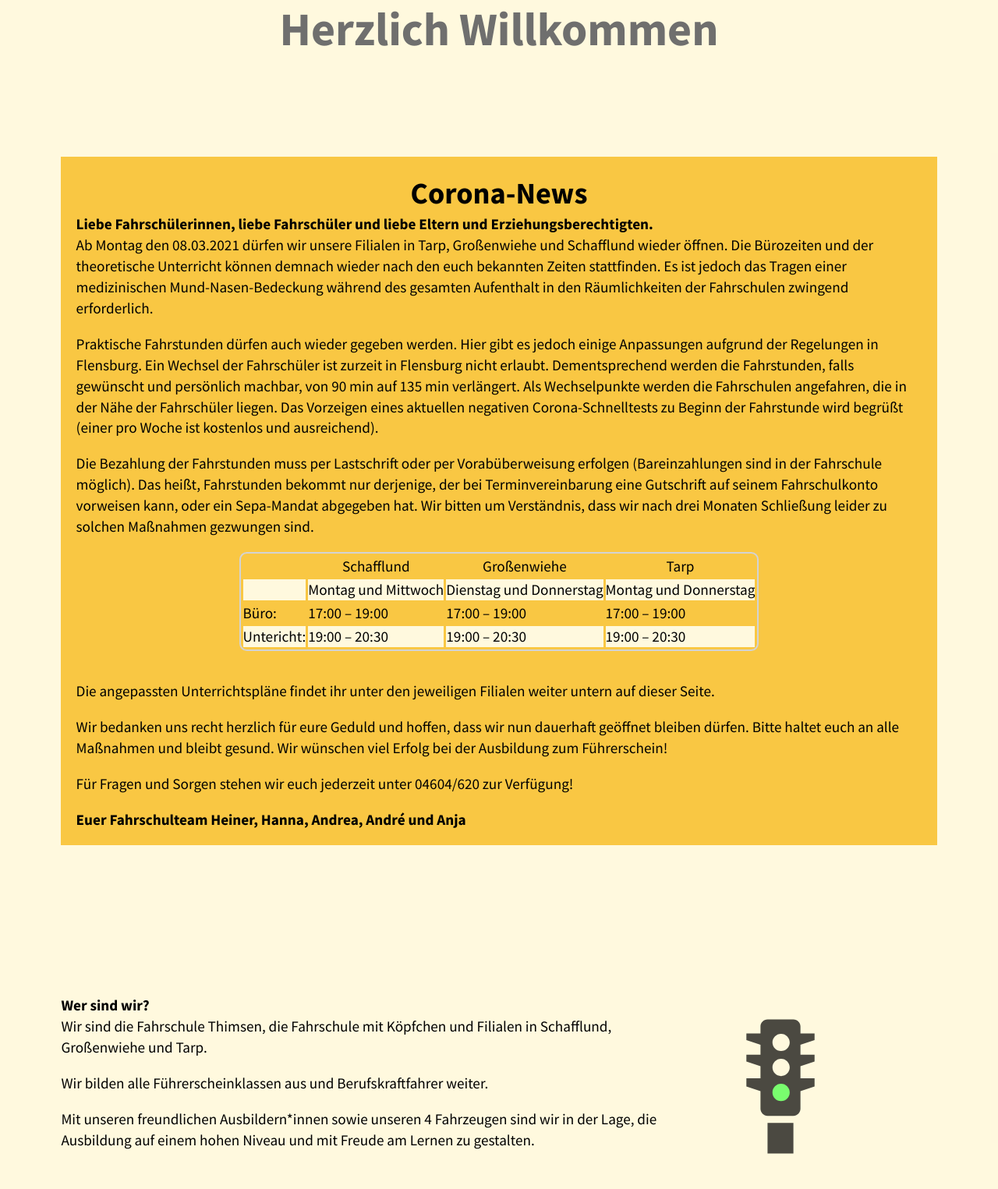
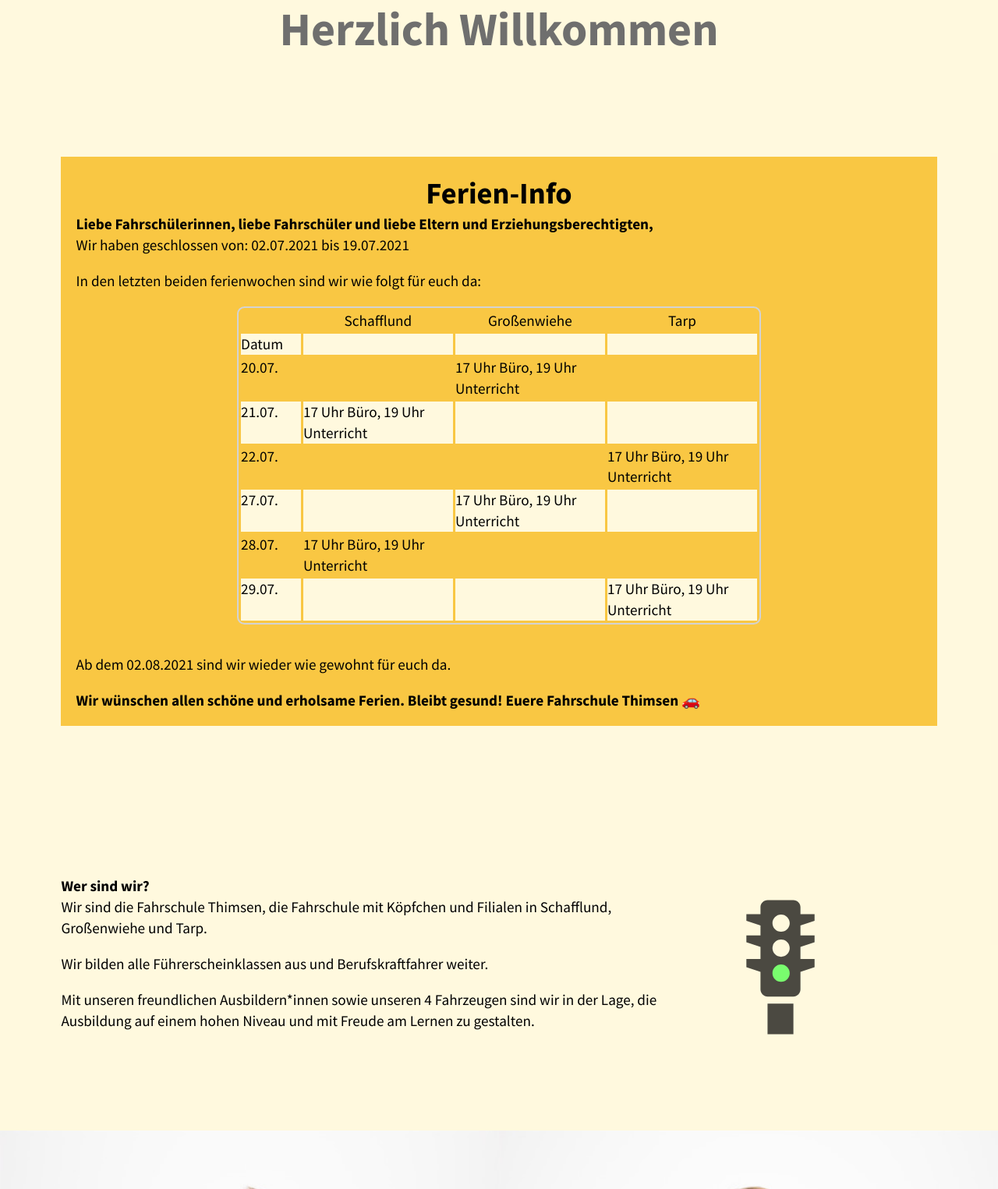
Before and after one commit to spralexx/Fahrschule-thimsen.de, a PHP site: page /index.html in a window 1280 px wide. Shown: the part 313-1838 px from the top of the page at 78% size. Run offline with PHP 8.4, Linux system fonts and the light colour scheme.

Commit message:
goodby windows

```diff
--- a/assets/stylesheets/style.css
+++ b/assets/stylesheets/style.css
@@ -145,7 +145,6 @@ p:last-child {
 .browse-happy,
 noscript {
     background-color: #ffb400;
-* white */
     width: 100%;
     padding: 2em;
     display: block;
@@ -589,15 +588,15 @@ html.sticky .logo a {
     }
 }
 
-/*  coronaInfo section
+/*  infoContainer section
     ========================================================================== */
-.coronaInfo_main{
+.infoContainer_main{
     background-color: #f9c743;
     padding:1em;
 
 
 }
-.coronaInfo_main table {
+.infoContainer_main table {
     border: 0.15em solid lightgrey;
     border-radius: 0.5em;
     border-spacing: 0.2em;
@@ -608,19 +607,25 @@ html.sticky .logo a {
     margin-bottom: 2em;
 }
 
-.coronaInfo_main h1{
+.infoContainer_main h1{
     font-size: 2em;
     text-align: center;
 }
 
-.coronaInfo_main table tbody tr:nth-child(even) {
+.infoContainer_main table tbody tr:nth-child(even) {
     background: #fff9de
   }
 
-  .coronaInfo_main table tbody tr:nth-child(odd) {
+.infoContainer_main table tbody tr:nth-child(odd) {
     background: #f9c743
   }
+.infoContainerTableCol1, .infoContainerTableCol2, .infoContainerTableCol3, .infoContainerTableCol4 {
+width: 10em;
+}
 
+.infoContainerTableCol1 {
+width: 4em;
+}
 
 
 
--- a/index.html
+++ b/index.html
@@ -50,37 +50,24 @@
 </header>
 </figure>            </section>
             <section class="section-standard">
-                <div class="coronaInfo_main">
-    <h1>Corona-News</h1>
-    <h2>
-        Liebe Fahrschülerinnen, liebe Fahrschüler und liebe Eltern und
-        Erziehungsberechtigten.
-    </h2>
+                <div class="infoContainer_main">
+    <h1>Ferien-Info</h1>
+    <h2>Liebe Fahrschülerinnen, liebe Fahrschüler und liebe Eltern und Erziehungsberechtigten,</h2>
     <p>
-        Ab Montag den 08.03.2021 dürfen wir unsere Filialen in Tarp, Großenwiehe und Schafflund
-        wieder öffnen. Die Bürozeiten und der theoretische Unterricht können demnach wieder
-        nach den euch bekannten Zeiten stattfinden. Es ist jedoch das Tragen einer medizinischen
-        Mund-Nasen-Bedeckung während des gesamten Aufenthalt in den Räumlichkeiten der
-        Fahrschulen zwingend erforderlich.
+        Wir haben geschlossen von:
+        02.07.2021 bis 19.07.2021
     </p>
     <p>
-        Praktische Fahrstunden dürfen auch wieder gegeben werden. Hier gibt es jedoch einige
-        Anpassungen aufgrund der Regelungen in Flensburg. Ein Wechsel der Fahrschüler ist zurzeit
-        in Flensburg nicht erlaubt. Dementsprechend werden die Fahrstunden, falls gewünscht und
-        persönlich machbar, von 90 min auf 135 min verlängert. Als Wechselpunkte werden die
-        Fahrschulen angefahren, die in der Nähe der Fahrschüler liegen. Das Vorzeigen eines
-        aktuellen negativen Corona-Schnelltests zu Beginn der Fahrstunde wird begrüßt (einer pro
-        Woche ist kostenlos und ausreichend).
-    </p>
-    <p>
-        Die Bezahlung der Fahrstunden muss per Lastschrift oder per Vorabüberweisung erfolgen
-        (Bareinzahlungen sind in der Fahrschule möglich). Das heißt, Fahrstunden bekommt nur
-        derjenige, der bei Terminvereinbarung eine Gutschrift auf seinem Fahrschulkonto vorweisen
-        kann, oder ein Sepa-Mandat abgegeben hat. Wir bitten um Verständnis, dass wir nach drei
-        Monaten Schließung leider zu solchen Maßnahmen gezwungen sind.
+        In den letzten beiden ferienwochen sind wir wie folgt für euch da:
     </p>
 
+    <p>
+
     <table>
+        <col class="infoContainerTableCol1">
+        <col class="infoContainerTableCol2">
+        <col class="infoContainerTableCol3">
+        <col class="infoContainerTableCol4">
         <tr>
             <th> </th>
             <th>Schafflund</th>
@@ -88,41 +75,61 @@
             <th>Tarp</th>
         </tr>
         <tr>
-            <td> </td>
-            <td>Montag und Mittwoch</td>
-            <td>Dienstag und Donnerstag</td>
-            <td>Montag und Donnerstag</td>
+            <td>Datum</td>
+            <td></td>
+            <td></td>
+            <td></td>
         </tr>
         <tr>
-            <td>Büro:</td>
-            <td>17:00 – 19:00</td>
-            <td>17:00 – 19:00</td>
-            <td>17:00 – 19:00</td>
+            <td>20.07.</td>
+            <td> </td>
+            <td>17 Uhr Büro, 19 Uhr Unterricht</td>
+            <td></td>
         </tr>
         <tr>
-            <td>Untericht:</td>
-            <td>19:00 – 20:30</td>
-            <td>19:00 – 20:30</td>
-            <td>19:00 – 20:30</td>
+
+            <td>21.07.</td>
+            <td>17 Uhr Büro, 19 Uhr Unterricht</td>
+            <td></td>
+            <td></td>
+        </tr>
+        <tr>
+            <td>22.07.</td>
+            <td></td>
+            <td></td>
+            <td>17 Uhr Büro, 19 Uhr Unterricht</td>
+        </tr>
+        <tr>
+            <td>27.07.</td>
+            <td></td>
+            <td>17 Uhr Büro, 19 Uhr Unterricht</td>
+            <td></td>
+        </tr>
+        <tr>
+            <td>28.07.</td>
+            <td>17 Uhr Büro, 19 Uhr Unterricht</td>
+            <td></td>
+            <td></td>
+        </tr>
+        <tr>
+            <td>29.07.</td>
+            <td></td>
+            <td></td>
+            <td>17 Uhr Büro, 19 Uhr Unterricht</td>
+        </tr>
         </tr>
 
     </table>
-    <p>
-        Die angepassten Unterrichtspläne findet ihr unter den jeweiligen Filialen weiter untern auf
-        dieser Seite.
+
     </p>
     <p>
-        Wir bedanken uns recht herzlich für eure Geduld und hoffen, dass wir nun dauerhaft
-        geöffnet bleiben dürfen. Bitte haltet euch an alle Maßnahmen und bleibt gesund. Wir
-        wünschen viel Erfolg bei der Ausbildung zum Führerschein!
-    </p>
-    <p>
-        Für Fragen und Sorgen stehen wir euch jederzeit unter 04604/620 zur Verfügung!
+        Ab dem 02.08.2021 sind wir wieder wie gewohnt für euch da.
     </p>
     <h2>
-        Euer Fahrschulteam
-        Heiner, Hanna, Andrea, André und Anja
+        Wir wünschen allen schöne und erholsame Ferien. Bleibt gesund!
+        Euere Fahrschule Thimsen 🚗
     </h2>
+
 </div>            </section>
             <section class="section-standard">
                 <div class="about_main">
--- a/index.php
+++ b/index.php
@@ -47,7 +47,7 @@
                 <?php include 'content/start.php'; ?>
             </section>
             <section class="section-standard">
-                <?php include 'content/coronaInfo.php'; ?>
+                <?php include 'content/infoContainer.php'; ?>
             </section>
             <section class="section-standard">
                 <?php include 'content/about.php'; ?>
```
Also changed, not shown: content/coronaInfo.php (deleted, +0 -74 lines), content/infoContainer.php (added, +81 -0 lines).
